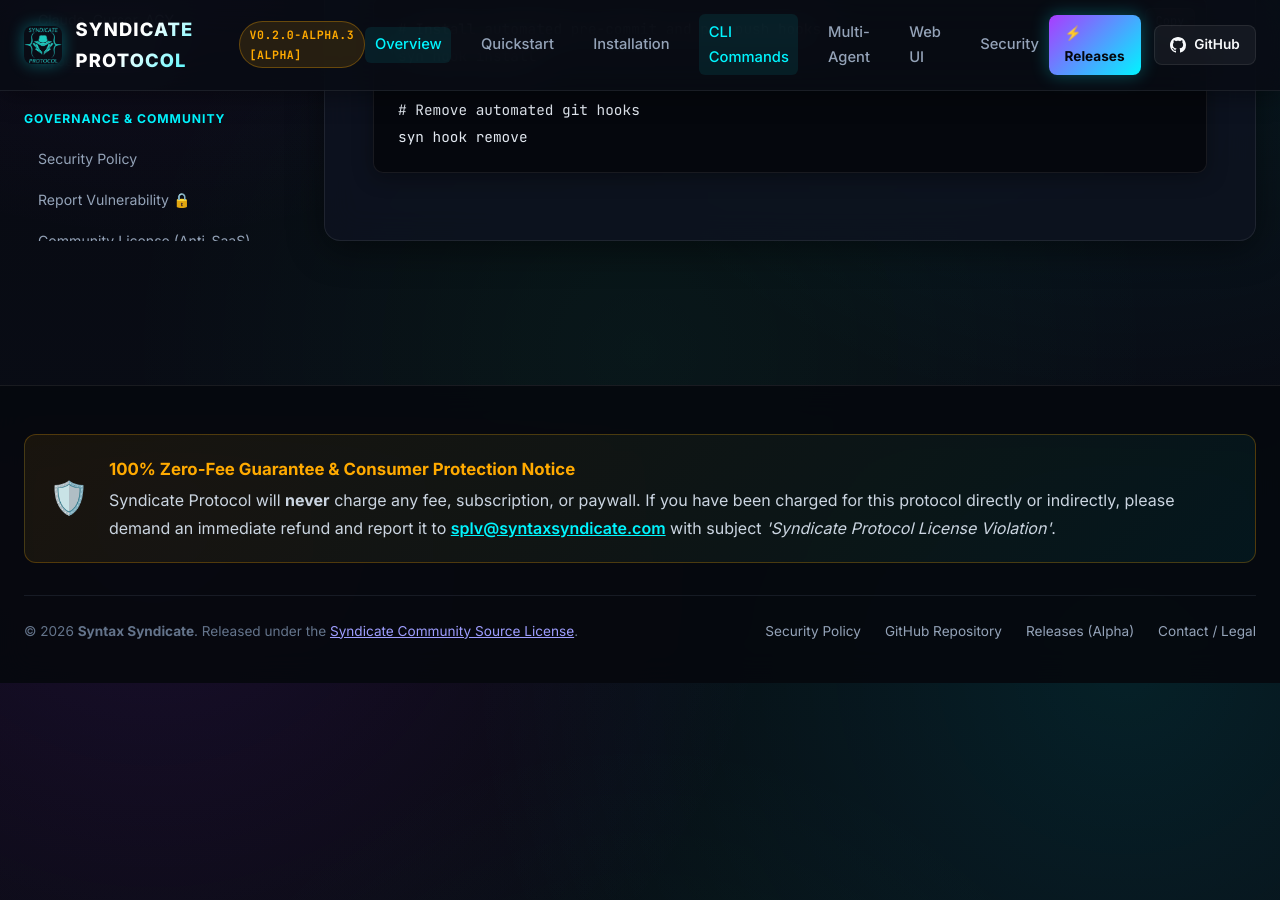
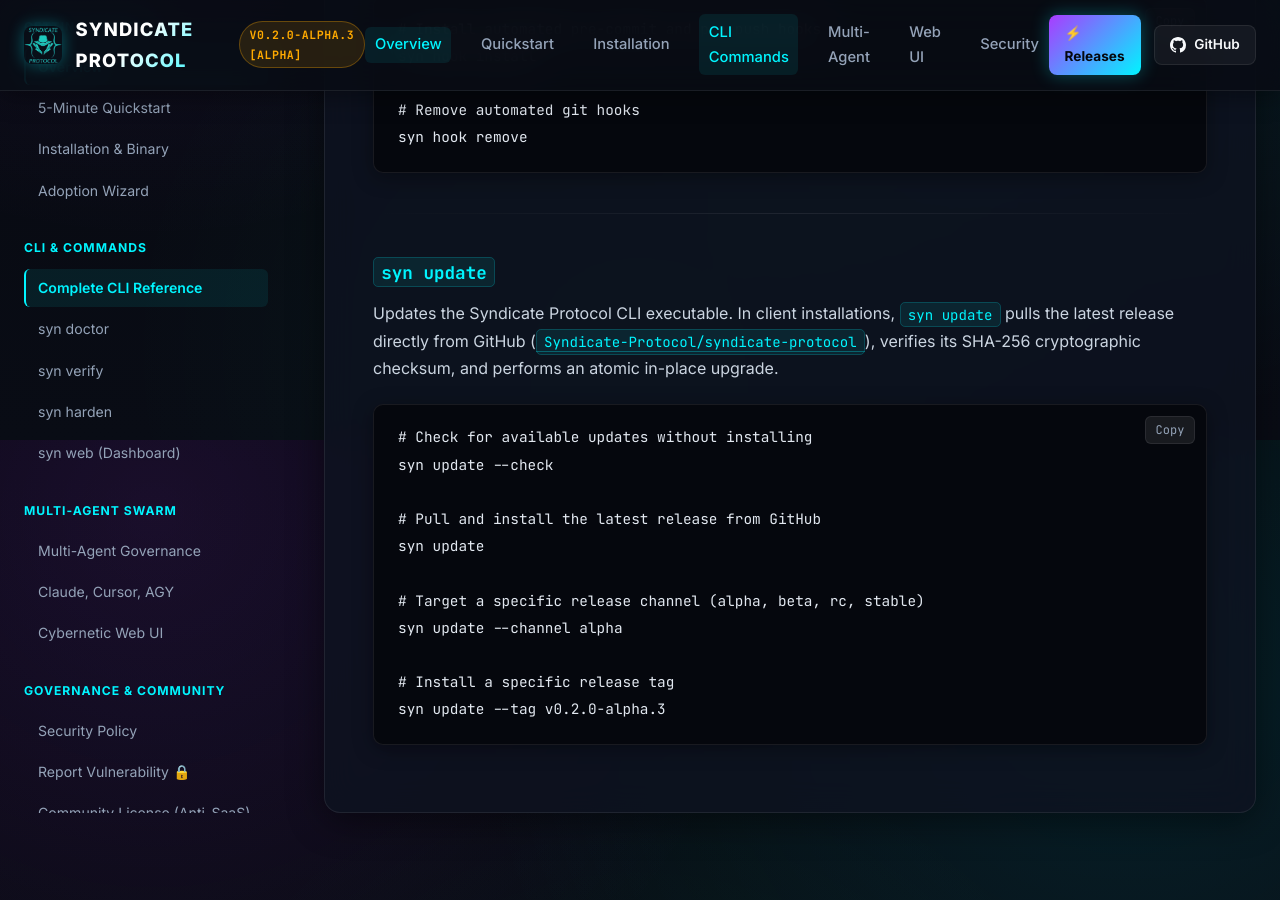
Before and after one commit to Syndicate-Protocol/syndicate-protocol, a Jekyll site: the page built from docs/cli/commands.md, in a window 1280 px wide and 900 px high, scrolled down 9460 px. Built offline with Jekyll 4.4.1, drawn with Linux system fonts in a browser that asks for light colours.

Commit message:
chore(sync): mirror public protocol kit and documentation from monorepo

````diff
--- a/docs/cli/commands.md
+++ b/docs/cli/commands.md
@@ -296,3 +296,23 @@ syn hook install
 # Remove automated git hooks
 syn hook remove
 ```
+
+---
+
+### `syn update`
+
+Updates the Syndicate Protocol CLI executable. In client installations, `syn update` pulls the latest release directly from GitHub ([`Syndicate-Protocol/syndicate-protocol`](https://github.com/Syndicate-Protocol/syndicate-protocol)), verifies its SHA-256 cryptographic checksum, and performs an atomic in-place upgrade.
+
+```bash
+# Check for available updates without installing
+syn update --check
+
+# Pull and install the latest release from GitHub
+syn update
+
+# Target a specific release channel (alpha, beta, rc, stable)
+syn update --channel alpha
+
+# Install a specific release tag
+syn update --tag v0.2.0-alpha.3
+```
````
